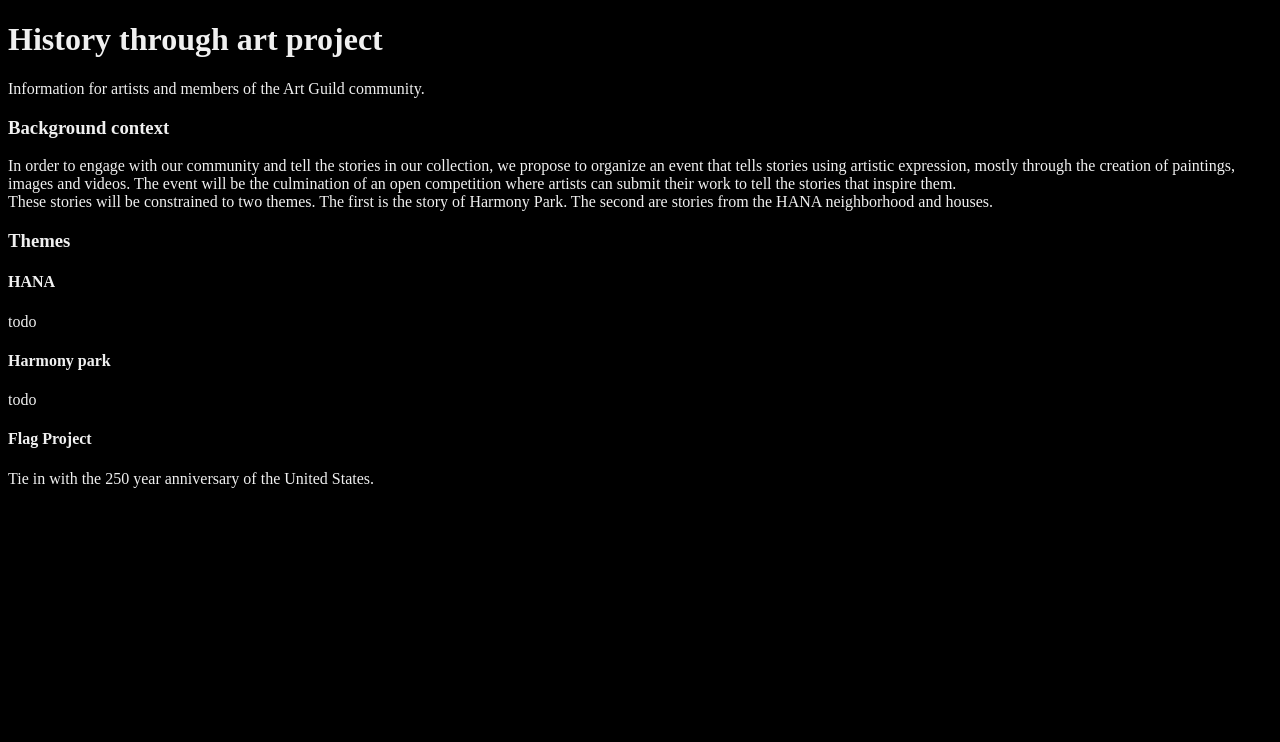
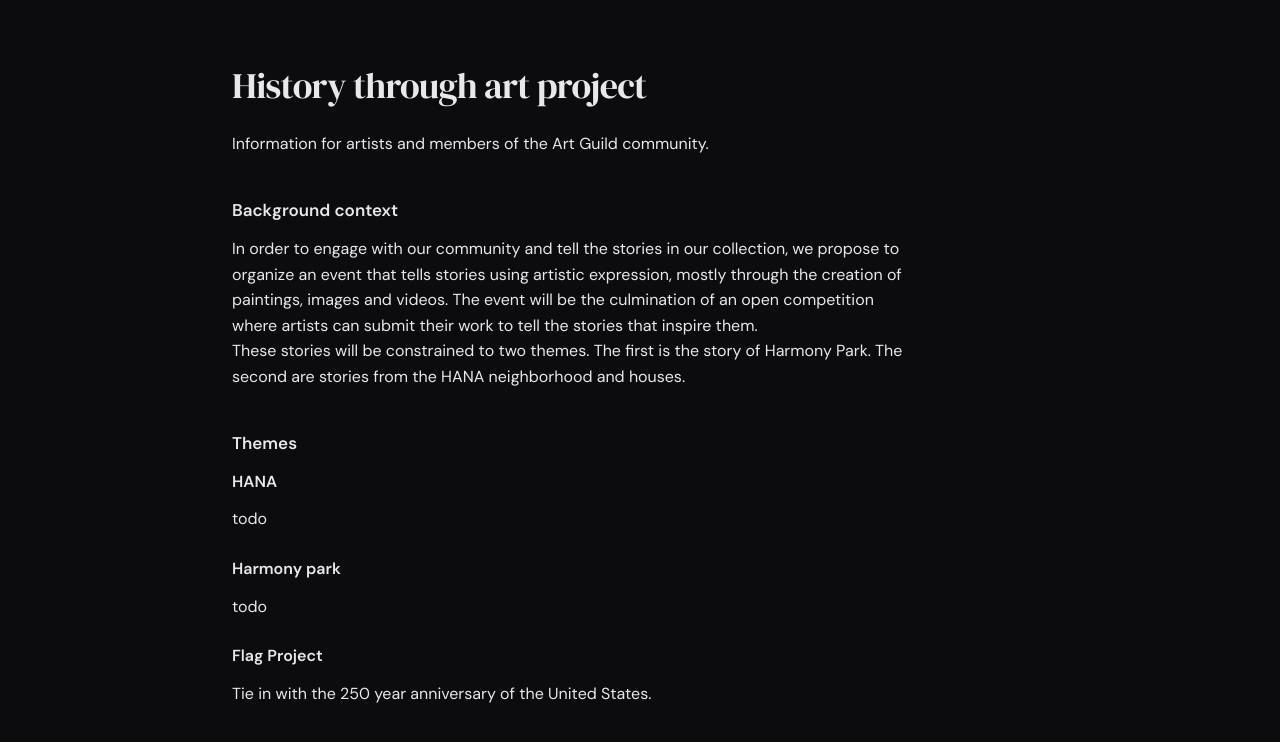
Before and after one commit to Arlington-Heights-Historical-Society/ah-history-through-art, a Jekyll site: the page built from docs/index.md, in a window 1280 px wide. Shown: the top 742 px of the page. Built offline with Jekyll 4.4.1, drawn with Linux system fonts in a browser that asks for light colours.

Commit message:
try updating the style

```diff
--- a/docs/_layouts/default.html
+++ b/docs/_layouts/default.html
@@ -5,8 +5,17 @@
   <meta name="viewport" content="width=device-width, initial-scale=1">
   <title>{{ page.title | default: "History through art project" }}</title>
   <link rel="stylesheet" href="{{ '/style.css' | relative_url }}">
+  <link rel="preconnect" href="https://fonts.googleapis.com">
+  <link rel="preconnect" href="https://fonts.gstatic.com" crossorigin>
+  <link href="https://fonts.googleapis.com/css2?family=DM+Sans:ital,opsz,wght@0,9..40,400;0,9..40,500;0,9..40,600;0,9..40,700;1,9..40,400&family=DM+Serif+Display&display=swap" rel="stylesheet">
 </head>
 <body>
-  {{ content }}
+  <div class="page">
+    <main class="main">
+      <div class="content">
+        {{ content }}
+      </div>
+    </main>
+  </div>
 </body>
 </html>
--- a/docs/style.css
+++ b/docs/style.css
@@ -1,12 +1,183 @@
-body {
-  background-color: #000000;
-  color: #f0f0f0;
+/* -------------------------------------------------------------------------
+   Modern responsive dark theme – spacing, typography, layout
+   ------------------------------------------------------------------------- */
+
+:root {
+  --bg: #0c0c0e;
+  --bg-elevated: #16161a;
+  --text: #e8e8ec;
+  --text-muted: #9ca3af;
+  --accent: #4da6ff;
+  --accent-hover: #6bb3ff;
+  --accent-soft: rgba(77, 166, 255, 0.12);
+  --border: rgba(255, 255, 255, 0.08);
+  --radius: 8px;
+  --radius-lg: 12px;
+  --font-sans: "DM Sans", system-ui, -apple-system, sans-serif;
+  --font-serif: "DM Serif Display", Georgia, serif;
+  /* Spacing scale (px) */
+  --space-1: 0.25rem;   /* 4 */
+  --space-2: 0.5rem;    /* 8 */
+  --space-3: 0.75rem;   /* 12 */
+  --space-4: 1rem;      /* 16 */
+  --space-5: 1.25rem;   /* 20 */
+  --space-6: 1.5rem;    /* 24 */
+  --space-8: 2rem;      /* 32 */
+  --space-10: 2.5rem;   /* 40 */
+  --space-12: 3rem;     /* 48 */
+  --space-16: 4rem;     /* 64 */
+  /* Content width */
+  --content-max: 42rem;
+  --content-wide: 56rem;
 }
 
-a {
-  color: #4da6ff;
+*,
+*::before,
+*::after {
+  box-sizing: border-box;
 }
 
-a:hover {
-  color: #1e90ff;
+html {
+  font-size: 100%;
+  -webkit-text-size-adjust: 100%;
 }
+
+body {
+  margin: 0;
+  min-height: 100vh;
+  background-color: var(--bg);
+  color: var(--text);
+  font-family: var(--font-sans);
+  font-size: 1rem;
+  line-height: 1.6;
+  -webkit-font-smoothing: antialiased;
+}
+
+.page {
+  min-height: 100vh;
+  display: flex;
+  flex-direction: column;
+}
+
+.main {
+  flex: 1;
+  width: 100%;
+  max-width: var(--content-wide);
+  margin: 0 auto;
+  padding: var(--space-8) var(--space-4);
+}
+
+@media (min-width: 640px) {
+  .main {
+    padding: var(--space-12) var(--space-8);
+  }
+}
+
+@media (min-width: 1024px) {
+  .main {
+    padding: var(--space-16) var(--space-10);
+  }
+}
+
+.content {
+  max-width: var(--content-max);
+}
+
+/* Typography */
+.content h1 {
+  font-family: var(--font-serif);
+  font-size: clamp(1.75rem, 4vw, 2.25rem);
+  font-weight: 400;
+  line-height: 1.2;
+  margin: 0 0 var(--space-6);
+  color: var(--text);
+  letter-spacing: -0.02em;
+}
+
+.content h2,
+.content h3 {
+  font-family: var(--font-sans);
+  font-weight: 600;
+  margin: var(--space-10) 0 var(--space-3);
+  color: var(--text);
+  font-size: 1.25rem;
+}
+
+.content h2 {
+  margin-top: var(--space-12);
+  padding-bottom: var(--space-2);
+  border-bottom: 1px solid var(--border);
+  font-size: 1.125rem;
+  text-transform: uppercase;
+  letter-spacing: 0.04em;
+  color: var(--text-muted);
+}
+
+.content h3 {
+  font-size: 1.0625rem;
+}
+
+.content h4 {
+  font-size: 1rem;
+  font-weight: 600;
+  margin: var(--space-6) 0 var(--space-2);
+  color: var(--text);
+}
+
+.content p {
+  margin: 0 0 var(--space-4);
+  color: var(--text);
+}
+
+.content p:last-child {
+  margin-bottom: 0;
+}
+
+.content ul,
+.content ol {
+  margin: 0 0 var(--space-4);
+  padding-left: 1.5em;
+}
+
+.content li {
+  margin-bottom: var(--space-2);
+}
+
+.content li:last-child {
+  margin-bottom: 0;
+}
+
+.content hr {
+  border: none;
+  height: 1px;
+  background: var(--border);
+  margin: var(--space-8) 0;
+}
+
+/* Links */
+.content a {
+  color: var(--accent);
+  text-decoration: none;
+  border-radius: 2px;
+  transition: color 0.15s ease, background-color 0.15s ease;
+}
+
+.content a:hover {
+  color: var(--accent-hover);
+}
+
+.content a:focus-visible {
+  outline: 2px solid var(--accent);
+  outline-offset: 2px;
+}
+
+/* Block spacing for sections */
+.content > * + * {
+  margin-top: var(--space-4);
+}
+
+.content > h2 + *,
+.content > h3 + *,
+.content > h4 + * {
+  margin-top: var(--space-3);
+}
```
